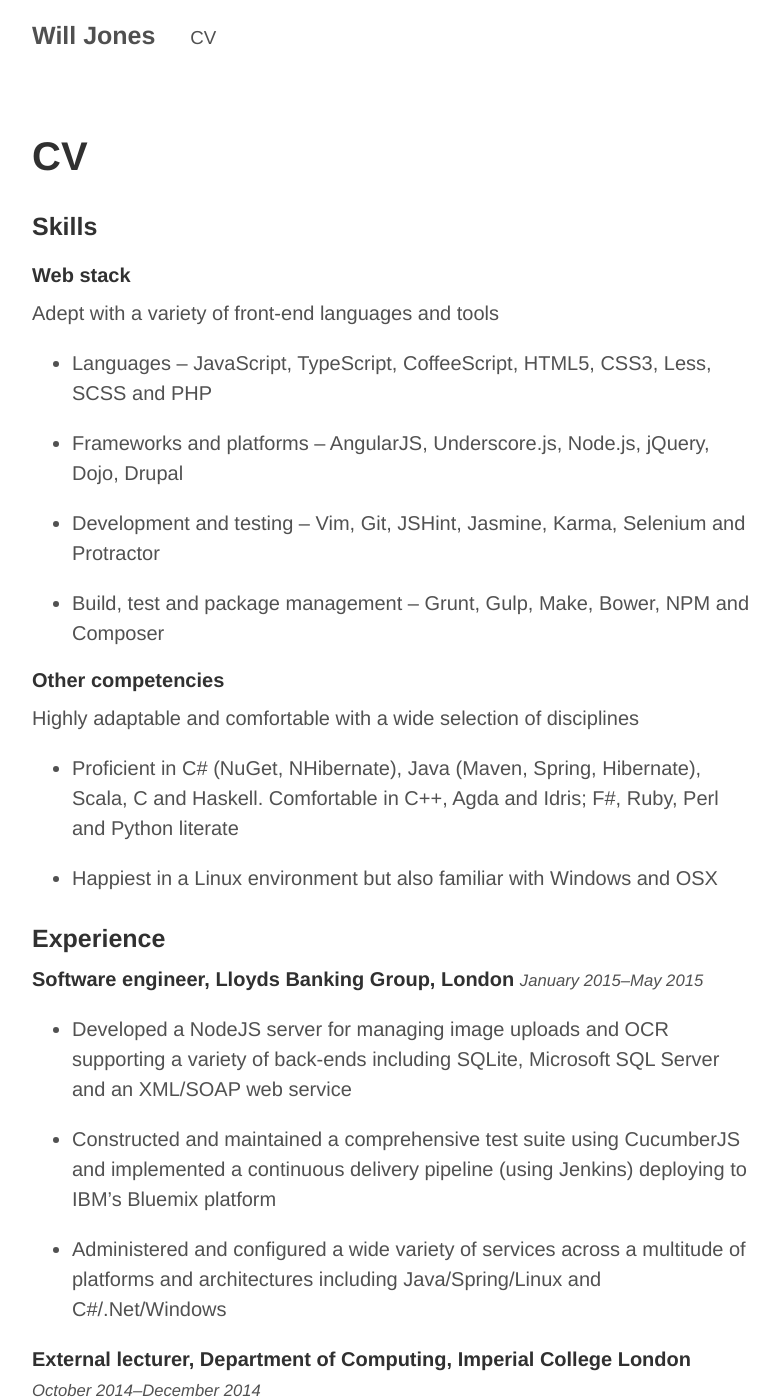
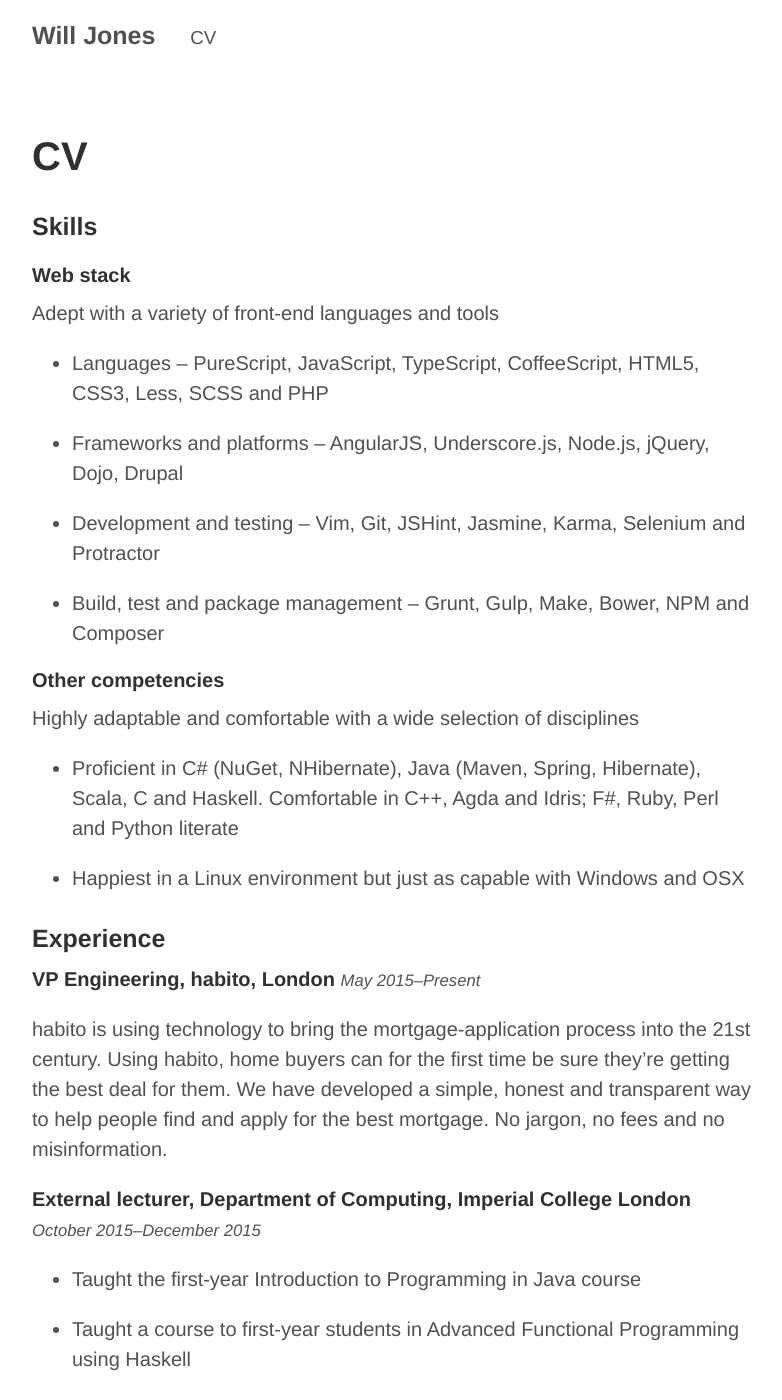
Before and after one commit to lunaris/lunaris.github.io, a Jekyll site: the page built from cv.md, in a window 1280 px wide and 1400 px high. Shown: the whole window, without its empty margins (248-1030 px from the left). Built offline with Jekyll 4.4.1, drawn with Linux system fonts in a browser that asks for light colours; some of the changed text lies outside the part shown.

Commit message:
Update CV.

```diff
--- a/cv.md
+++ b/cv.md
@@ -9,7 +9,7 @@ title: CV
 
 Adept with a variety of front-end languages and tools
 
-* Languages -- JavaScript, TypeScript, CoffeeScript,
+* Languages -- PureScript, JavaScript, TypeScript, CoffeeScript,
   HTML5, CSS3, Less, SCSS and PHP
 
 * Frameworks and platforms -- AngularJS, Underscore.js, Node.js,
@@ -26,12 +26,32 @@ Adept with a variety of front-end languages and tools
 Highly adaptable and comfortable with a wide selection of disciplines
 
 * Proficient in C\# (NuGet, NHibernate), Java (Maven, Spring,
-  Hibernate), Scala, C and Haskell.  Comfortable in C++, Agda and Idris; F\#, Ruby,
-  Perl and Python literate
+  Hibernate), Scala, C and Haskell.  Comfortable in C++, Agda and Idris; F\#,
+  Ruby, Perl and Python literate
 
-* Happiest in a Linux environment but also familiar with Windows and OSX
+* Happiest in a Linux environment but just as capable with Windows and OSX
 
 ### Experience
+
+**VP Engineering, habito, London**
+<small>*May 2015--Present*</small>
+
+habito is using technology to bring the mortgage-application process into the
+21st century. Using habito, home buyers can for the first time be sure they're
+getting the best deal for them. We have developed a simple, honest and
+transparent way to help people find and apply for the best mortgage. No jargon,
+no fees and no misinformation.
+
+**External lecturer, Department of Computing, Imperial College London**
+<small>*October 2015--December 2015*</small>
+
+* Taught the first-year Introduction to Programming in Java course
+
+* Taught a course to first-year students in Advanced Functional
+  Programming using Haskell
+
+* Nominated by students for two academic choice awards for the quality of
+  teaching in both courses
 
 **Software engineer, Lloyds Banking Group, London**
 <small>*January 2015--May 2015*</small>
@@ -52,6 +72,9 @@ Highly adaptable and comfortable with a wide selection of disciplines
 
 * Taught a course to first-year students in Advanced Functional
   Programming using Haskell
+
+* Nominated by students for an academic choice award for the quality of
+  teaching in the course
 
 **Software engineer, Thomson Reuters Corporation, London**
 <small>*July 2014--January 2015*</small>
```
